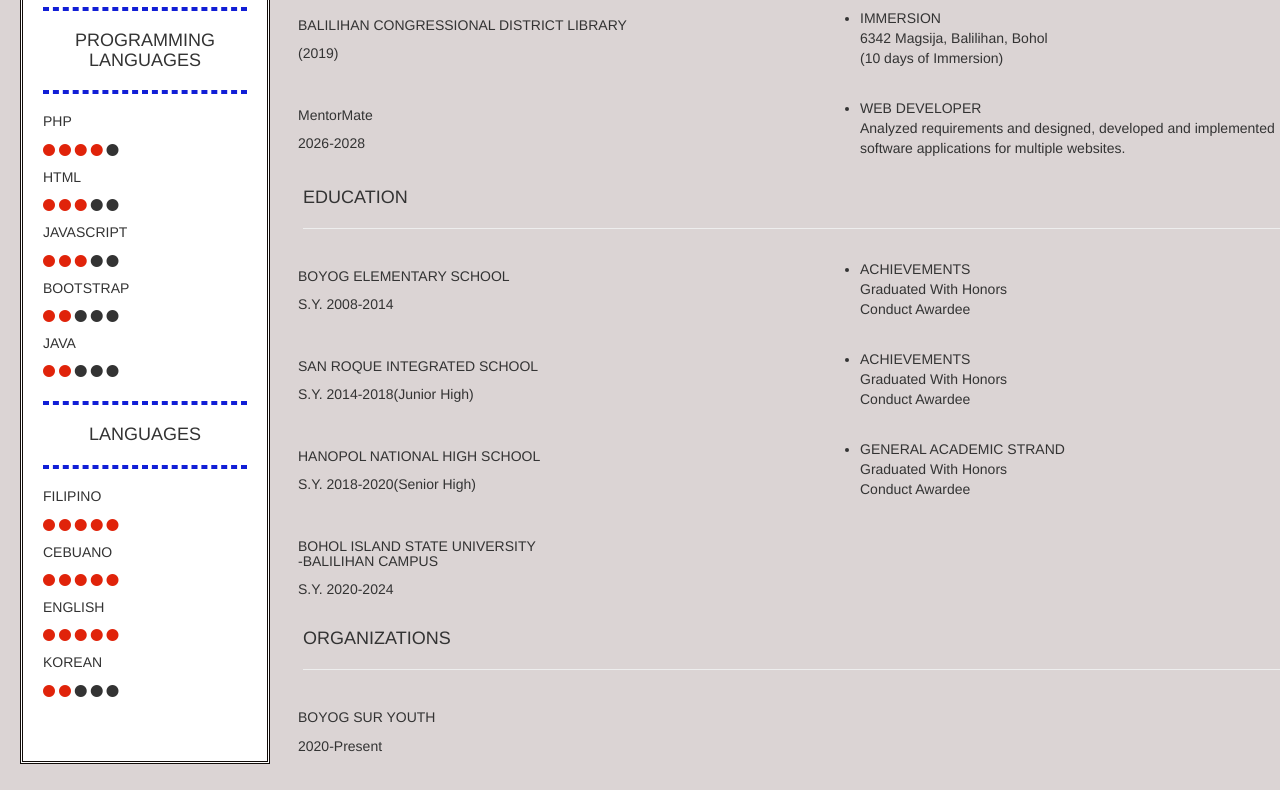
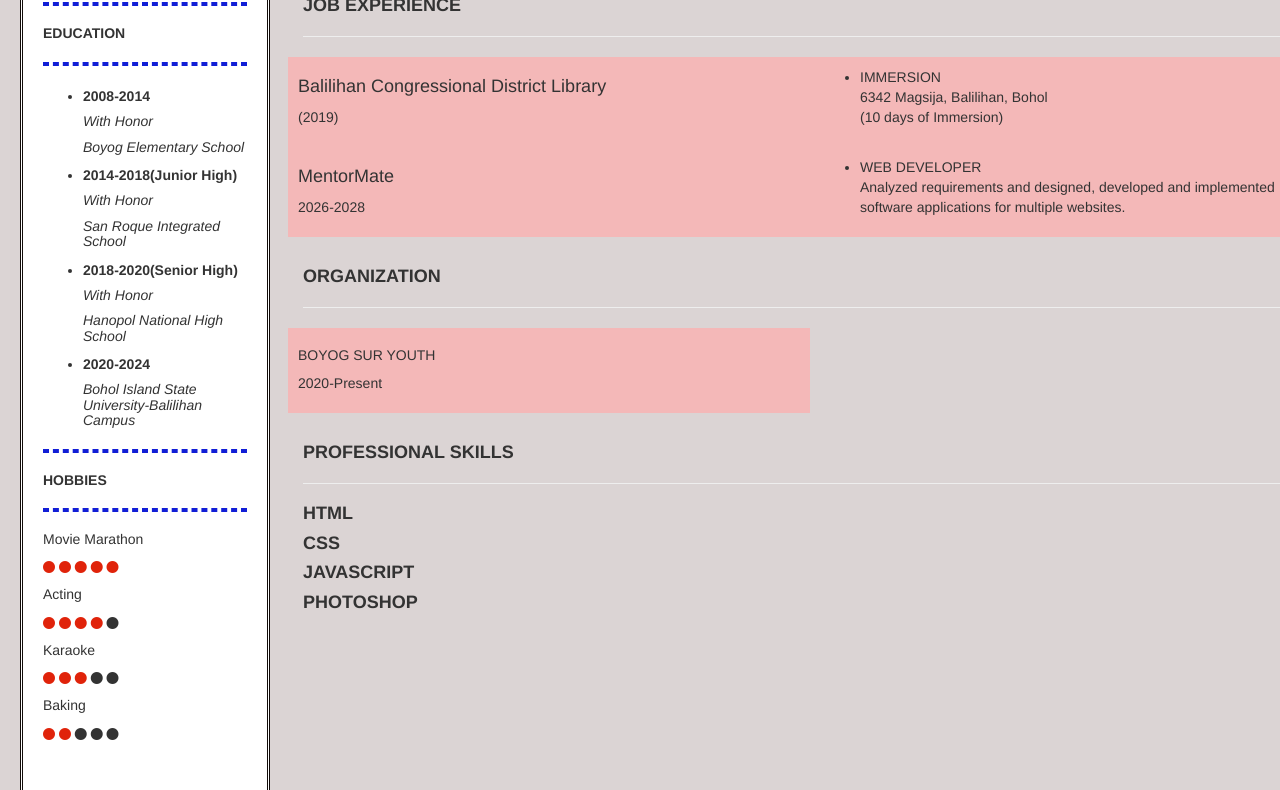
Before and after one commit to calay20/index, a plain HTML site: page index.html in a window 1280 px wide. Shown: the part 383-1173 px from the top of the page. Drawn offline with nearby package versions, Linux system fonts and the light colour scheme.

Commit message:
Update index.html

```diff
--- a/index.html
+++ b/index.html
@@ -21,80 +21,75 @@
   </div>
   <hr style="border:2px dashed rgb(17, 30, 214) ;">
     <div class="contact">
-    <h4 class="con">CONTACT INFO. </h4>
+    <h5 class="con"><b>PERSONAL INFORMATION </b> </h5>
     <hr style="border:2px dashed rgb(17, 30, 214)  ;">
     <i class="glyphicon glyphicon-home"> Boyog Sur,Balilihan,Bohol</i>
-     <i class="glyphicon glyphicon-earphone"> 09516136803</i><br>
+    <i class="glyphicon glyphicon-earphone"> 09516136803 </i><br>
+
      <p><i class="material-icons">email</i> necaly.jagunos@gmail.com</p>
      <i class="fa fa-facebook"> Necaly Leparto Jagunos</i>
   </div>
 
-  <div class="skills">
+  <div class="edu">
     <hr style="border:2px dashed rgb(17, 30, 214);">
-    <h4 class="skill">PROGRAMMING LANGUAGES </h4>
+    <h5 class="education"> <b>EDUCATION</b></h5>
     <hr style="border:2px dashed rgb(17, 30, 214);">
-    <h5 class="html">PHP</h5>
+
+    <ul>
+      <li>
+          <h5><b>2008-2014</b></h5>
+          <h5><em> With Honor</em></h5>
+          <h5><em> Boyog Elementary School</em></h5>
+      </li>
+
+      <li>
+        <h5><b> 2014-2018(Junior High)</b></h5>
+        <h5><em>With Honor</em></h5>
+        <h5><em>San Roque Integrated School</em></h5>
+      </li>
+
+      <li>
+        <h5><b>2018-2020(Senior High)</b></h5>
+        <h5><em>With Honor</em></h5>
+        <h5><em>Hanopol National High School</em></h5>
+      </li>
+
+      <li>
+        <h5><b>2020-2024</b></h5>
+        <h5><em>Bohol Island State University-Balilihan Campus</em></h5>
+      </li>
+    </ul>
+
+
+
+  </div>
+  <div class="lang">
+    <hr style="border:2px dashed rgb(17, 30, 214) ;">
+    <h5 class="hobby"> <b>HOBBIES </b></h5>
+    <hr style="border:2px dashed rgb(17, 30, 214) ;">
+
+    <h5 class="html">Movie Marathon</h5>
+    <span class="fa fa-circle checked"></span>
+    <span class="fa fa-circle checked"></span>
+    <span class="fa fa-circle checked"></span>
+    <span class="fa fa-circle checked"></span>
+    <span class="fa fa-circle checked"></span>
+
+    <h5 class="html">Acting</h5>
     <span class="fa fa-circle checked"></span>
     <span class="fa fa-circle checked"></span>
     <span class="fa fa-circle checked"></span>
     <span class="fa fa-circle checked"></span>
     <span class="fa fa-circle"></span>
 
-    <h5 class="js">HTML</h5>
+    <h5 class="html">Karaoke</h5>
     <span class="fa fa-circle checked"></span>
     <span class="fa fa-circle checked"></span>
     <span class="fa fa-circle checked"></span>
     <span class="fa fa-circle"></span>
     <span class="fa fa-circle"></span>
 
-    <h5 class="js">JAVASCRIPT</h5>
-    <span class="fa fa-circle checked"></span>
-    <span class="fa fa-circle checked"></span>
-    <span class="fa fa-circle checked"></span>
-    <span class="fa fa-circle"></span>
-    <span class="fa fa-circle"></span>
-
-    <h5 class="js">BOOTSTRAP</h5>
-    <span class="fa fa-circle checked"></span>
-    <span class="fa fa-circle checked"></span>
-    <span class="fa fa-circle "></span>
-    <span class="fa fa-circle"></span>
-    <span class="fa fa-circle"></span>
-
-    <h5 class="js">JAVA</h5>
-    <span class="fa fa-circle checked"></span>
-    <span class="fa fa-circle checked"></span>
-    <span class="fa fa-circle"></span>
-    <span class="fa fa-circle"></span>
-    <span class="fa fa-circle"></span>
-
-
-  </div>
-  <div class="lang">
-    <hr style="border:2px dashed rgb(17, 30, 214) ;">
-    <h4 class="skill">LANGUAGES </h4>
-    <hr style="border:2px dashed rgb(17, 30, 214) ;">
-    <h5 class="html">FILIPINO</h5>
-    <span class="fa fa-circle checked"></span>
-    <span class="fa fa-circle checked"></span>
-    <span class="fa fa-circle checked"></span>
-    <span class="fa fa-circle checked"></span>
-    <span class="fa fa-circle checked"></span>
-
-    <h5 class="html">CEBUANO</h5>
-    <span class="fa fa-circle checked"></span>
-    <span class="fa fa-circle checked"></span>
-    <span class="fa fa-circle checked"></span>
-    <span class="fa fa-circle checked"></span>
-    <span class="fa fa-circle checked"></span>
-
-    <h5 class="html">ENGLISH</h5>
-    <span class="fa fa-circle checked"></span>
-    <span class="fa fa-circle checked"></span>
-    <span class="fa fa-circle checked"></span>
-    <span class="fa fa-circle checked"></span>
-    <span class="fa fa-circle checked"></span>
-    <h5 class="html">KOREAN</h5>
+    <h5 class="html">Baking</h5>
     <span class="fa fa-circle checked"></span>
     <span class="fa fa-circle checked"></span>
     <span class="fa fa-circle "></span>
@@ -109,17 +104,16 @@
   <div class="grid-item item2">
     <div class="head">
     <h3> NECALY L. JAGUNOS</h3>
-    <h4> WEB DEVELOPER</h4>
+    <h4> <i> WEB DEVELOPER</i></h4>
   </div>
 
-    <div class="summ">
-      <h4>SKILLS<hr ></h4>
-      <div class="list">
-        <ul>
-          <li> Web development projects</li>
-          <li> Website optimization </li>
-            <li>Software best prcatices</li>
-        </ul>
+    <div class="summ"><br>
+      <h4> <b> PROFILE </b><hr ></h4>
+      <div class="profile">
+        <h4><p>
+         <i> I am hardworking and motivated Web Developer who has acquired extensive knowledge. Additionally, I have
+      strengthened my skills in the work environment and I have contributed immensely to improving the business
+      by successfully managing projects resulting in increased performance and productivity. </i></p></h4>
       </div>
     </div>
 
@@ -128,92 +122,72 @@
         <span class="time_point"></span>
         <span class="time_road"></span>
       </div>
-      <h4>WORK EXPERIENCE</h4>
-      <hr>
+      <br>
+      <h4 class="job"> <b> JOB EXPERIENCE </b></h4><hr>
       <div class="row">
-        <div class="column" style="background-color:rgb(219, 212, 212);">
-          <h5> BALILIHAN CONGRESSIONAL DISTRICT LIBRARY </h5>
+        <div class="column" style="background-color:rgb(244, 184, 184);">
+          <h4> Balilihan Congressional District Library </h4>
           <p>(2019)</p>
         </div>
-        <div class="column" style="background-color:rgb(219, 212, 212);">
+        <div class="column" style="background-color:rgb(244, 184, 184);">
           <ul>
             <li>IMMERSION <br> 6342 Magsija, Balilihan, Bohol<br> (10 days of Immersion)</li></ul>
         </div>
       </div>
+
       <div class="row">
-        <div class="column" style="background-color:rgb(219, 212, 212);">
-          <h5>MentorMate</h5>
+        <div class="column" style="background-color:rgb(244, 184, 184);">
+          <h4>MentorMate</h4>
           <p>2026-2028</p>
         </div>
-        <div class="column" style="background-color:rgb(219, 212, 212);">
+        <div class="column" style="background-color:rgb(244, 184, 184);">
           <ul>
             <li>WEB DEVELOPER<br> Analyzed requirements and designed, developed and implemented software applications for multiple websites.</li></ul>
         </div>
       </div>
     </div>
 
-    <div class="educ">
-      <div class="time_line">
-        <span class="time_point"></span>
-        <span class="time_road"></span>
-      </div>
-      <h4>EDUCATION</h4><hr>
-      <div class="row">
-        <div class="column" style="background-color:rgb(219, 212, 212);">
-          <h5>BOYOG ELEMENTARY SCHOOL</h5>
-          <p>S.Y. 2008-2014</p>
-        </div>
-        <div class="column" style="background-color:rgb(219, 212, 212);">
-          <ul>
-            <li>ACHIEVEMENTS
-            <br>Graduated With Honors
-            <br>Conduct Awardee</li></ul>
-        </div>
-      </div>
-      <div class="row">
-        <div class="column" style="background-color:rgb(219, 212, 212);">
-          <h5>SAN ROQUE INTEGRATED SCHOOL</h5>
-          <p>S.Y. 2014-2018(Junior High)</p>
-        </div>
-        <div class="column" style="background-color:rgb(219, 212, 212);">
-          <ul>
-            <li>ACHIEVEMENTS
-            <br>Graduated With Honors
-            <br>Conduct Awardee</li></ul>
-        </div>
-      </div>
-      <div class="row">
-        <div class="column" style="background-color:rgb(219, 212, 212)a;">
-          <h5>HANOPOL NATIONAL HIGH SCHOOL</h5>
-          <p>S.Y. 2018-2020(Senior High)</p>
-        </div>
-        <div class="column" style="background-color:rgb(219, 212, 212);">
-          <ul>
-          <li>GENERAL ACADEMIC STRAND
-          <br>Graduated With Honors
-          <br>Conduct Awardee</li></ul>
-        </div>
-      </div>
-      <div class="row">
-        <div class="column" style="background-color:rgb(219, 212, 212);">
-          <h5>BOHOL ISLAND STATE UNIVERSITY<br> -BALILIHAN CAMPUS</h5>
-          <p>S.Y. 2020-2024</p>
-        </div>
-        <div class="column" style="background-color:rgb(219, 212, 212);">
-        </div>
-      </div>
-    </div>
+
     <div class="org">
       <div class="time_line">
         <span class="time_point"></span>
         <span class="time_road"></span>
       </div>
-      <h4>ORGANIZATIONS<hr></h4>
+
+      <h4><b><br> ORGANIZATION</b></h4><hr>
       <div class="row">
-        <div class="column" style="background-color:rgb(219, 212, 212);">
+        <div class="column" style="background-color:rgb(244, 184, 184);">
           <h5>BOYOG SUR YOUTH</h5>
           <p>2020-Present</p>
         </div>
+        </div>
+
+      <div class="about skils">
+        <h4 class="title"><b><br>PROFESSIONAL SKILLS</b></h4><hr>
+      <div class="box">
+          <h4><b> HTML</b> </h4>
+          <div class="percent">
+          <div style="width: 95%;"></div>
+      </div>
+      </div>
+      <div class="box">
+        <h4><b>CSS </b> </h4>
+        <div class="percent">
+        <div style="width: 89%;"></div>
+      </div>
+      </div>
+      <div class="box">
+      <h4><b> JAVASCRIPT</b> </h4>
+      <div class="percent">
+      <div style="width: 80%;"></div>
+      </div>
+      </div>
+      <div class="box">
+        <h4><b>PHOTOSHOP </b> </h4>
+        <div class="percent">
+        <div style="width: 75%;"></div>
+      </div>
+      </div>
 
       </div>
 
```
